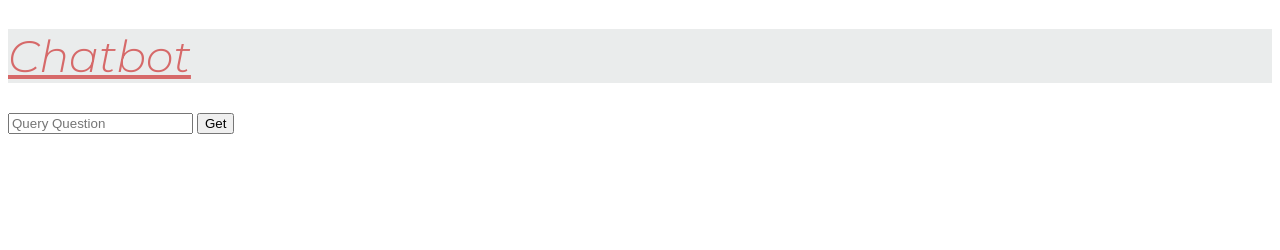
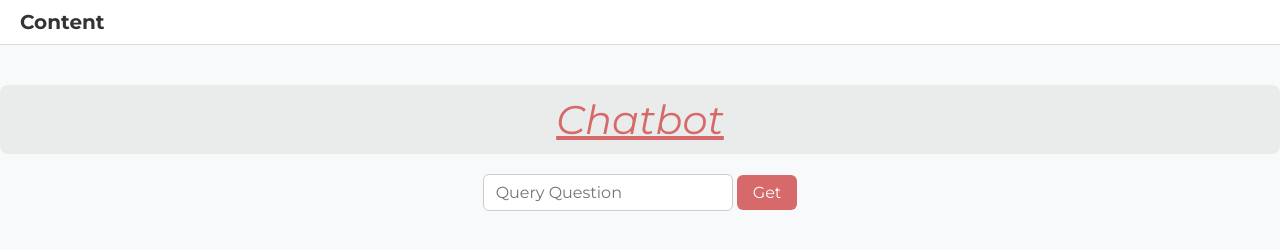
Before and after one commit to aribatariq231/Chat-bot, a plain HTML site: page index.html in a window 1280 px wide. Drawn offline with nearby package versions, Linux system fonts and the light colour scheme.

Commit message:
Chat-Bot

```diff
--- a/index.html
+++ b/index.html
@@ -7,32 +7,98 @@
   <title>Document</title>
   <link rel="preconnect" href="https://fonts.googleapis.com">
   <link rel="preconnect" href="https://fonts.gstatic.com" crossorigin>
-    <link href="https://fonts.googleapis.com/css2?family=Montserrat:ital,wght@0,100..900;1,100..900&display=swap"
+  <link
+    href="https://fonts.googleapis.com/css2?family=Montserrat:ital,wght@0,100..900;1,100..900&display=swap"
     rel="stylesheet">
    <style>
+    * {
+      margin: 0;
+      padding: 0;
+      box-sizing: border-box;
+      font-family: "Montserrat", sans-serif;
+    }
+
+    body {
+      background-color: #f8f9fa;
+      min-height: 100vh;
+    }
+
+    /* Navbar */
+    nav {
+      width: 100%;
+      background-color: #ffffff;
+      padding: 10px 20px;
+      border-bottom: 1px solid #ddd;
+    }
+
+    nav h2 {
+      font-size: 20px;
+      color: #333;
+    }
+
+    /* Heading */
     h1 {
       color: #d66969;
       background-color: #eaecec;
-            font-size: 44px;
-            font-family: "Montserrat", sansserif;
-            font-optical-sizing: auto;
-            font-weight: 300;
-            font-style: normal;
+      font-size: 40px;
+      font-weight: 400;
+      text-align: center;
       text-decoration: underline;
       font-style: italic;
+      margin-top: 40px;
+      padding: 10px 20px;
+      border-radius: 8px;
+    }
+
+    /* Form styling */
+    form {
+      margin-top: 20px;
+      gap: 10px;
+      text-align: center;
+    }
+
+    input {
+      padding: 8px 12px;
+      border: 1px solid #ccc;
+      border-radius: 6px;
+      width: 250px;
+      font-size: 16px;
+    }
+
+    button {
+      padding: 8px 16px;
+      border: none;
+      background-color: #d66969;
+      color: white;
+      border-radius: 6px;
+      cursor: pointer;
+      font-size: 16px;
+    }
+
+    #answer {
+      margin-top: 30px;
+      font-size: 18px;
+      color: #333;
+      text-align: center;
     }
   </style>
 </head>
 
 <body>
+  <nav>
+    <h2>Content</h2>
+  </nav>
+
   <h1>Chatbot</h1>
+
   <form action="" onsubmit="getQueryquestion(); return false">
     <input type="text" name="query" id="query" placeholder="Query Question">
     <button type="submit">Get</button>
-    </form> <br>
+  </form>
+
   <div id="answer"></div>
+
   <script src="https://cdn.jsdelivr.net/npm/axios/dist/axios.min.js"></script>
-
   <script src="./index.js"></script>
 </body>
 
```
Lines whose indentation alone changed are shown as unchanged.
